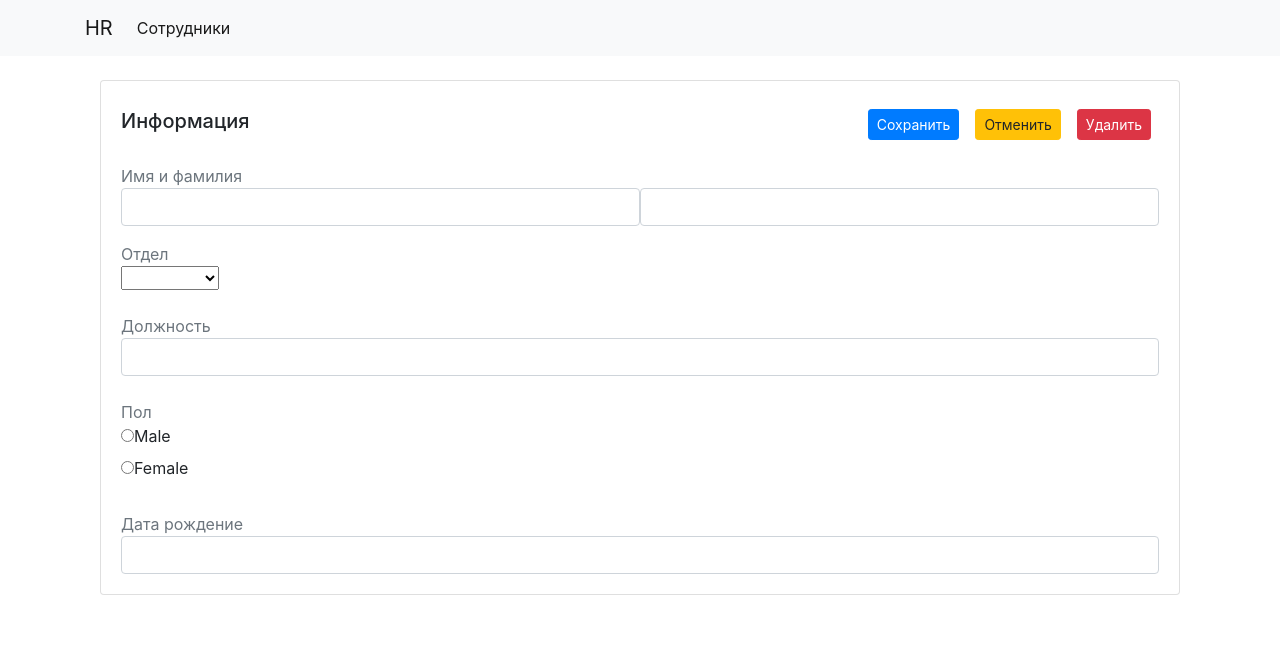
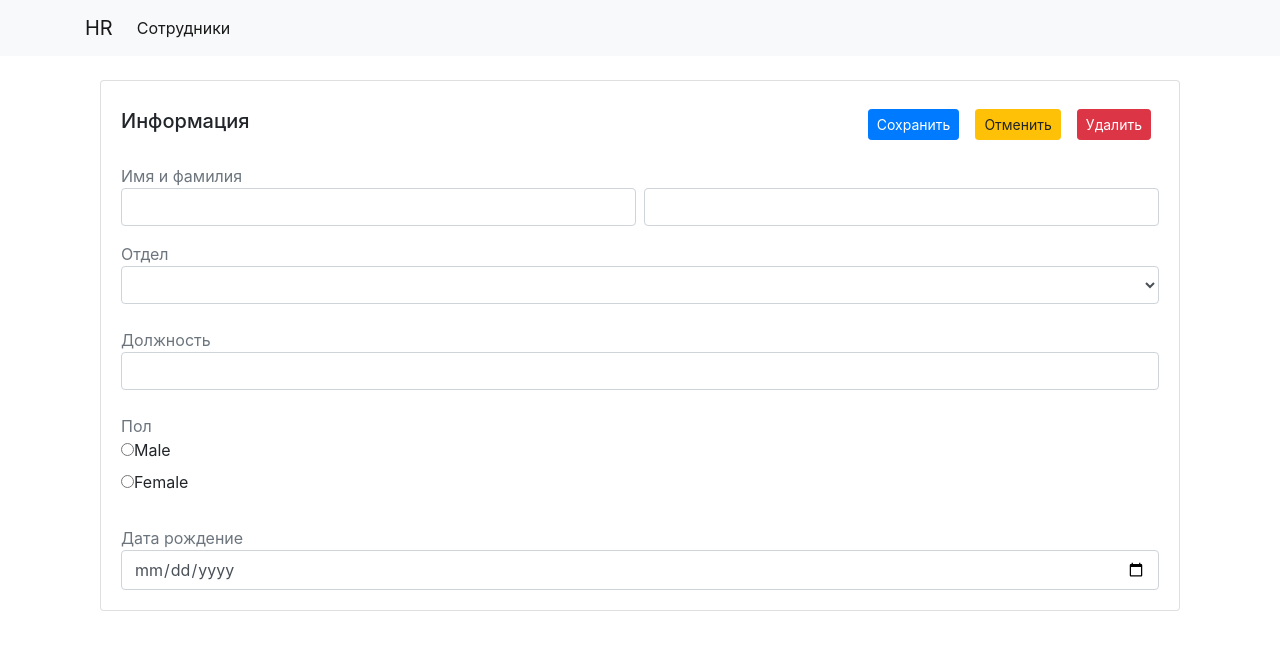
Before and after one commit to asadbr/TaskAlif_2, a Vue app: page /employees/1 in a window 1280 px wide. Both pictures are taken after a click on the button "Изменить". Shown: the top 650 px of the page. Built offline with nearby package versions, Linux system fonts and the light colour scheme; no server answers.

Commit message:
[update]: method update 100% done

```diff
--- a/src/views/pages/employees/EmployShowPage.vue
+++ b/src/views/pages/employees/EmployShowPage.vue
@@ -50,7 +50,11 @@
             <span class="text-muted">Имя и фамилия</span>
             <br />
             <div class="d-flex" v-if="save">
-              <input type="text" v-model="query.name" class="form-control" />
+              <input
+                type="text"
+                v-model="query.name"
+                class="form-control mr-2"
+              />
               <input type="text" v-model="query.surname" class="form-control" />
             </div>
             <span v-else>{{ employ.name }} {{ employ.surname }}</span>
@@ -58,7 +62,12 @@
           <div>
             <span class="text-muted">Отдел</span>
             <br />
-            <select name="name" v-if="save" v-model="query.department">
+            <select
+              name="name"
+              class="form-control"
+              v-if="save"
+              v-model="query.department"
+            >
               <option value="audit">Audit</option>
               <option value="marketing">Marketing</option>
               <option value="IT">IT</option>
@@ -108,7 +117,7 @@
             <br />
             <input
               v-if="save"
-              type="text"
+              type="date"
               v-model="query.birthdate"
               class="form-control"
             />
```
